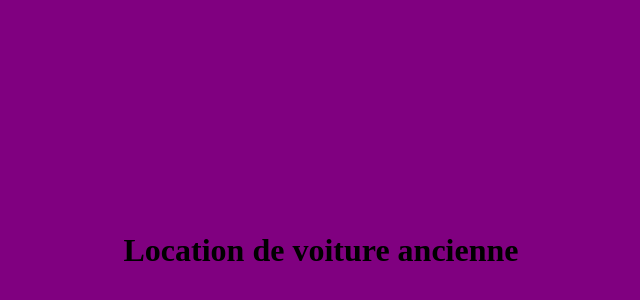
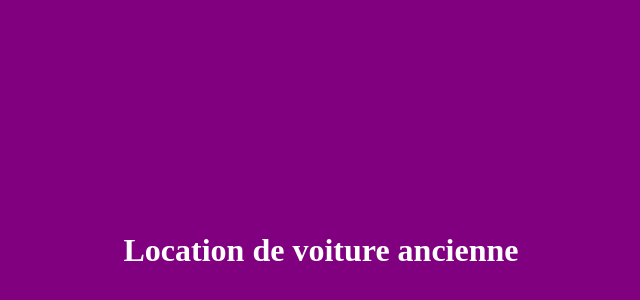
Before and after one commit to Mohadji/locationVoiture, a plain HTML site: page index.html in a window 1280 px wide. Shown: the part 42-342 px from the top of the page, without its empty margins (319-959 px from the left). Drawn offline with Linux system fonts and the light colour scheme.

Commit message:
modifier la couleur du text

```diff
--- a/index.html
+++ b/index.html
@@ -7,6 +7,6 @@
 	<link rel="stylesheet" href="">
 </head>
 <body style="background-color: purple">
-	<h1 style="padding-top: 20%; padding-bottom: 20%; text-align: center;">Location de voiture ancienne</h1>
+	<h1 style="padding-top: 20%; padding-bottom: 20%; text-align: center;color: white">Location de voiture ancienne</h1>
 </body>
 </html>
```
